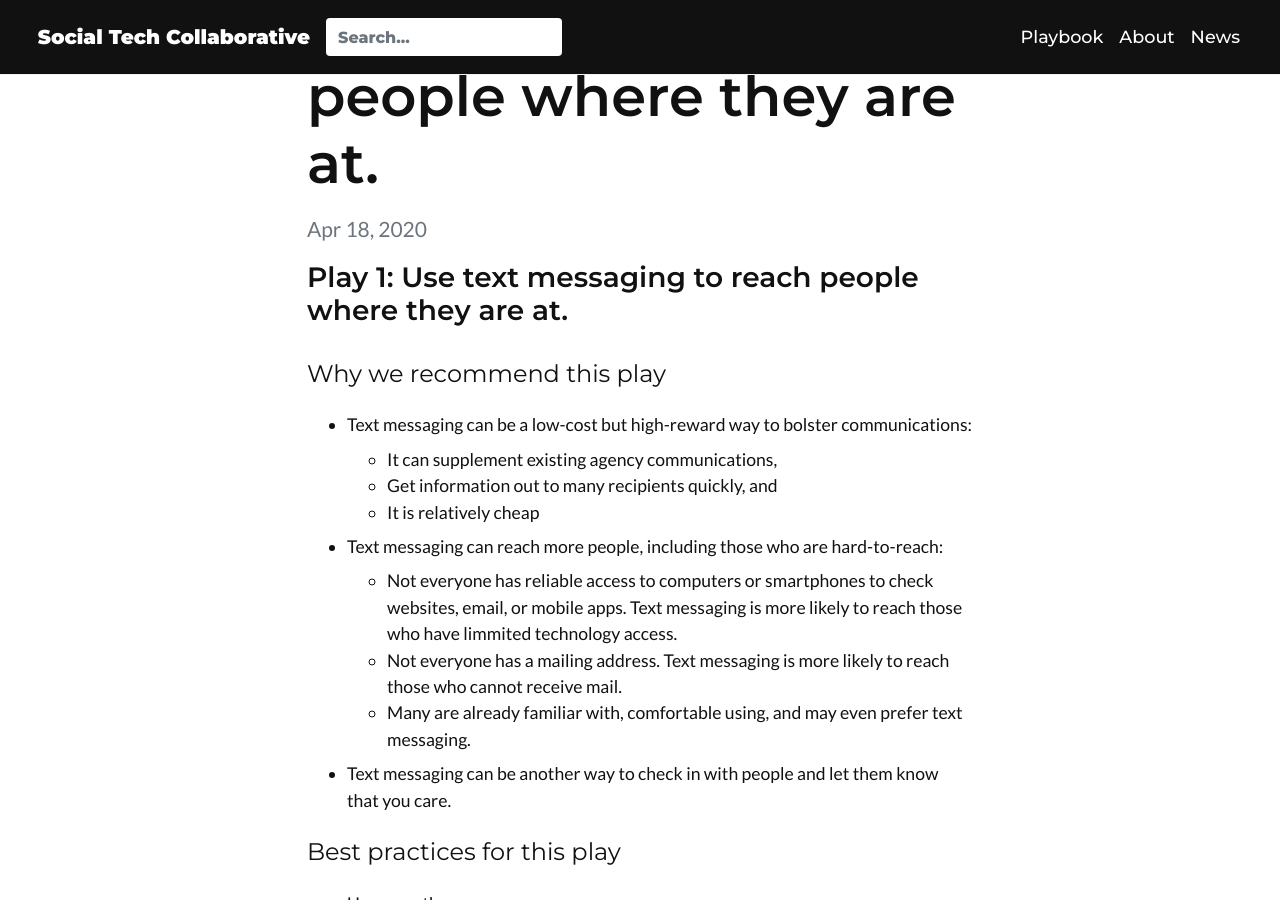
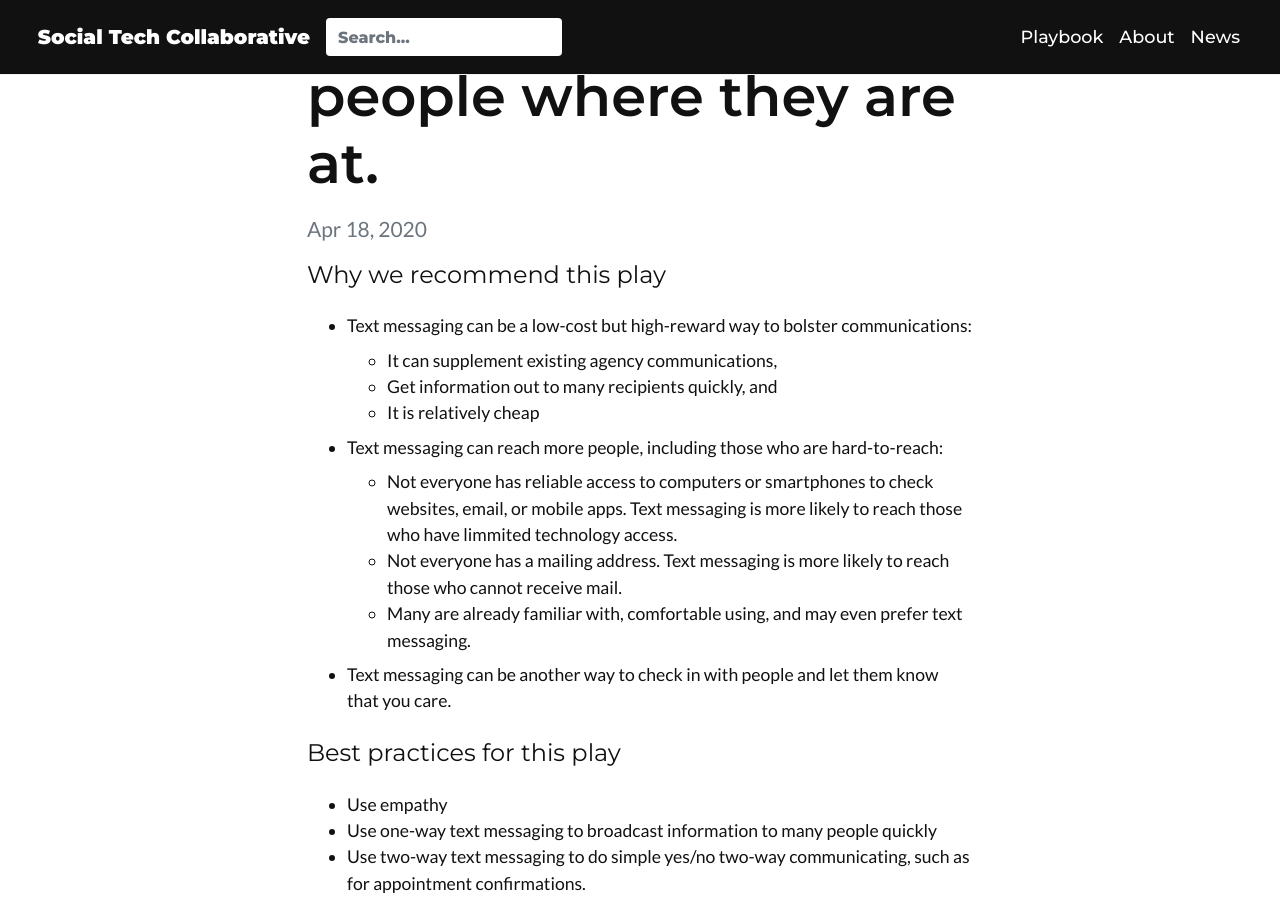
Before and after one commit to Social-Tech-Collab/socialtechcollaborative, a Jekyll site: the page built from _posts/2020-04-18-play-1.md, in a window 1280 px wide and 900 px high, scrolled down 690 px. Built offline with Jekyll 4.4.1, drawn with Linux system fonts in a browser that asks for light colours; nearby versions of some CDN libraries; some web fonts are replaced; library files that are not in the unit come from our copies.

Commit message:
title included in template

```diff
--- a/_posts/2020-04-18-play-1.md
+++ b/_posts/2020-04-18-play-1.md
@@ -4,8 +4,6 @@ categories: ["texting"]
 image: example.png
 # visit: https://github.com/chekos/research-scripts/
 ---
-
-### {{ page.title }}
 
 #### Why we recommend this play
 * Text messaging can be a low-cost but high-reward way to bolster communications:
```
